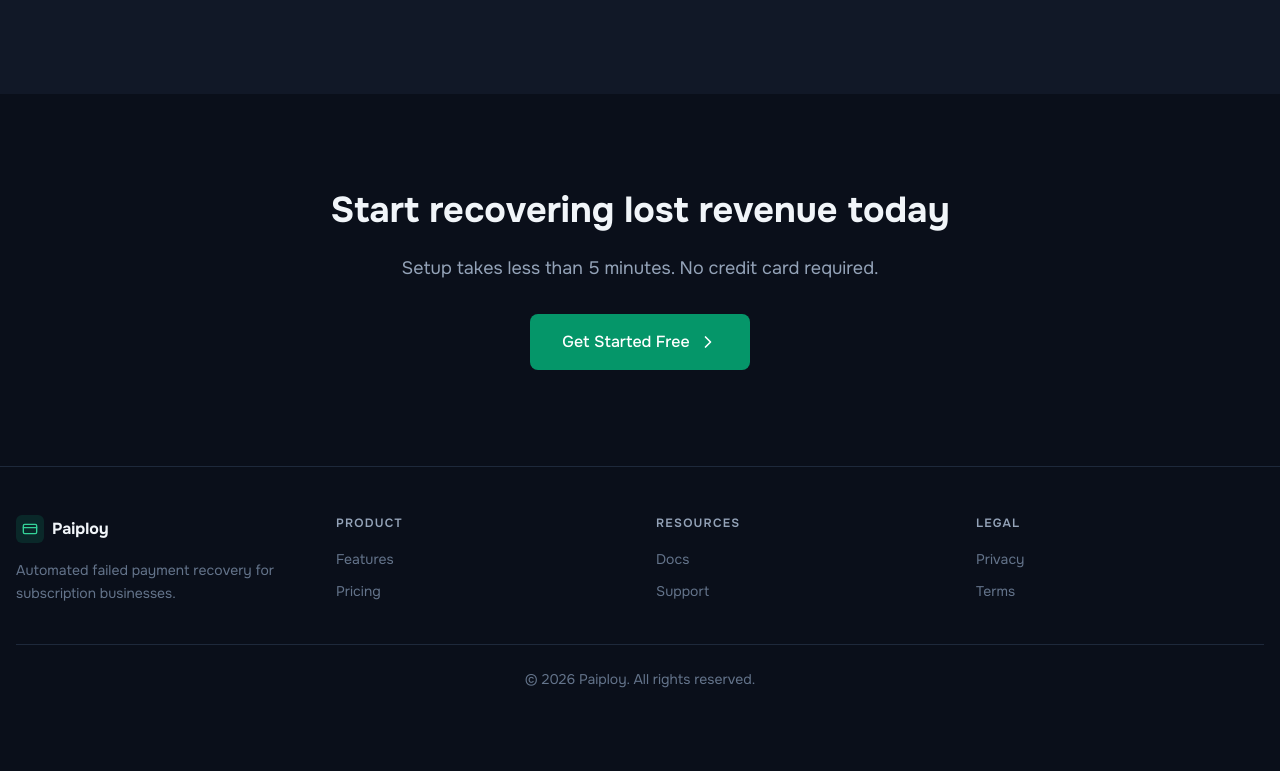
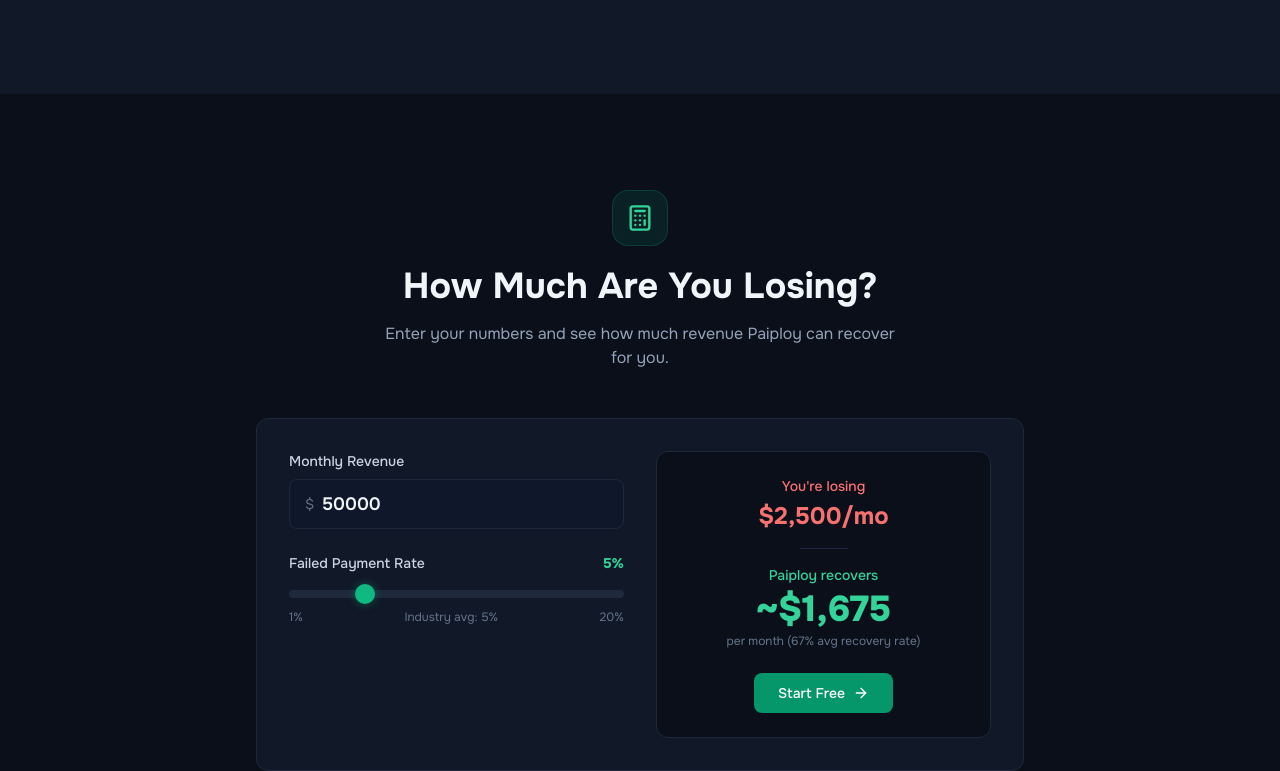
Before and after one commit to omniologynow-rgb/paiploy, a React (Vite) app in the folder frontend/: page / in a window 1280 px wide. Shown: the part 3560-4331 px from the top of the page. Before the commit the page ends 4297 px from the top, so only its background shows below. Built offline with nearby package versions, Linux system fonts and the light colour scheme; no server answers.

Commit message:
auto-commit for 9ce0e771-fcc9-4ef9-9fff-dd42b0e14cd7

```diff
--- a/frontend/src/pages/Landing.tsx
+++ b/frontend/src/pages/Landing.tsx
@@ -1,8 +1,8 @@
-import React from 'react';
+import React, { useState } from 'react';
 import { Link } from 'react-router-dom';
 import {
   CreditCard, TrendingUp, Mail, BarChart3, Check, X as XIcon, ArrowRight,
-  Zap, Shield, Clock, Bell, MessageSquare, FileText, ChevronRight
+  Zap, Shield, Clock, Bell, Calculator, ChevronRight
 } from 'lucide-react';
 
 const DashboardMockup = () => (
@@ -61,6 +61,85 @@ const features = [
   { icon: Clock, title: 'AI-Powered Retry Timing', description: 'Optimal retry windows based on decline codes and card type for maximum success.' },
   { icon: Bell, title: 'Pre-Dunning Alerts', description: 'Catch expiring cards before they fail with proactive customer notifications.' },
 ];
+
+const RevenueCalculator = () => {
+  const [revenue, setRevenue] = useState(50000);
+  const [failRate, setFailRate] = useState(5);
+  const RECOVERY_RATE = 0.67;
+
+  const monthlyLost = revenue * (failRate / 100);
+  const monthlyRecovered = monthlyLost * RECOVERY_RATE;
+
+  const fmt = (n: number) =>
+    n.toLocaleString('en-US', { style: 'currency', currency: 'USD', maximumFractionDigits: 0 });
+
+  return (
+    <div className="card p-8" data-testid="revenue-calculator">
+      <div className="grid md:grid-cols-2 gap-8">
+        <div className="space-y-6">
+          <div>
+            <label htmlFor="calc-revenue" className="block text-sm font-medium text-slate-300 mb-2">
+              Monthly Revenue
+            </label>
+            <div className="relative">
+              <span className="absolute left-4 top-1/2 -translate-y-1/2 text-slate-500 text-sm">$</span>
+              <input
+                id="calc-revenue"
+                data-testid="calc-revenue-input"
+                type="number"
+                min="0"
+                step="1000"
+                value={revenue}
+                onChange={(e) => setRevenue(Math.max(0, Number(e.target.value)))}
+                className="input-field pl-8 text-lg font-semibold"
+              />
+            </div>
+          </div>
+          <div>
+            <label htmlFor="calc-fail-rate" className="flex items-center justify-between text-sm font-medium text-slate-300 mb-2">
+              <span>Failed Payment Rate</span>
+              <span className="text-emerald-400 font-bold">{failRate}%</span>
+            </label>
+            <input
+              id="calc-fail-rate"
+              data-testid="calc-fail-rate-input"
+              type="range"
+              min="1"
+              max="20"
+              value={failRate}
+              onChange={(e) => setFailRate(Number(e.target.value))}
+              className="w-full h-2 rounded-full appearance-none cursor-pointer bg-surface-tertiary
+                [&::-webkit-slider-thumb]:appearance-none [&::-webkit-slider-thumb]:w-5 [&::-webkit-slider-thumb]:h-5
+                [&::-webkit-slider-thumb]:rounded-full [&::-webkit-slider-thumb]:bg-emerald-500
+                [&::-webkit-slider-thumb]:shadow-[0_0_10px_rgba(16,185,129,0.4)] [&::-webkit-slider-thumb]:cursor-pointer"
+            />
+            <div className="flex justify-between text-xs text-slate-500 mt-1">
+              <span>1%</span>
+              <span>Industry avg: 5%</span>
+              <span>20%</span>
+            </div>
+          </div>
+        </div>
+
+        <div className="flex flex-col items-center justify-center text-center bg-surface-primary rounded-xl p-6 border border-[#1e293b]">
+          <p className="text-sm text-red-400 font-medium mb-1">You're losing</p>
+          <p className="text-2xl font-bold text-red-400 mb-4" data-testid="calc-losing-amount">{fmt(monthlyLost)}/mo</p>
+          <div className="w-12 h-px bg-[#1e293b] mb-4" />
+          <p className="text-sm text-emerald-400 font-medium mb-1">Paiploy recovers</p>
+          <p className="text-4xl font-extrabold text-emerald-400 mb-1" data-testid="calc-recovered-amount">~{fmt(monthlyRecovered)}</p>
+          <p className="text-xs text-slate-500 mb-6">per month (67% avg recovery rate)</p>
+          <Link
+            to="/register"
+            data-testid="calc-cta"
+            className="btn-primary px-6 py-2.5 text-sm inline-flex items-center gap-2"
+          >
+            Start Free <ArrowRight className="h-4 w-4" />
+          </Link>
+        </div>
+      </div>
+    </div>
+  );
+};
 
 const comparisonData = [
   { feature: 'Smart Retries', paiploy: true, churnBuster: true, churnKey: true, diy: false },
@@ -335,6 +414,20 @@ export const Landing: React.FC = () => {
         </div>
       </section>
 
+      {/* Revenue Recovery Calculator */}
+      <section className="py-24 px-4" data-testid="calculator-section">
+        <div className="max-w-3xl mx-auto">
+          <div className="text-center mb-12">
+            <div className="inline-flex items-center justify-center w-14 h-14 rounded-2xl bg-emerald-500/10 border border-emerald-500/20 mb-5">
+              <Calculator className="h-7 w-7 text-emerald-400" />
+            </div>
+            <h2 className="text-3xl sm:text-4xl font-bold mb-4">How Much Are You Losing?</h2>
+            <p className="text-slate-400 max-w-lg mx-auto">Enter your numbers and see how much revenue Paiploy can recover for you.</p>
+          </div>
+          <RevenueCalculator />
+        </div>
+      </section>
+
       {/* Final CTA */}
       <section className="py-24 px-4" data-testid="final-cta-section">
         <div className="max-w-3xl mx-auto text-center">
```
Also changed, not shown: 1 other file (tests, documents, lock files or other folders).
